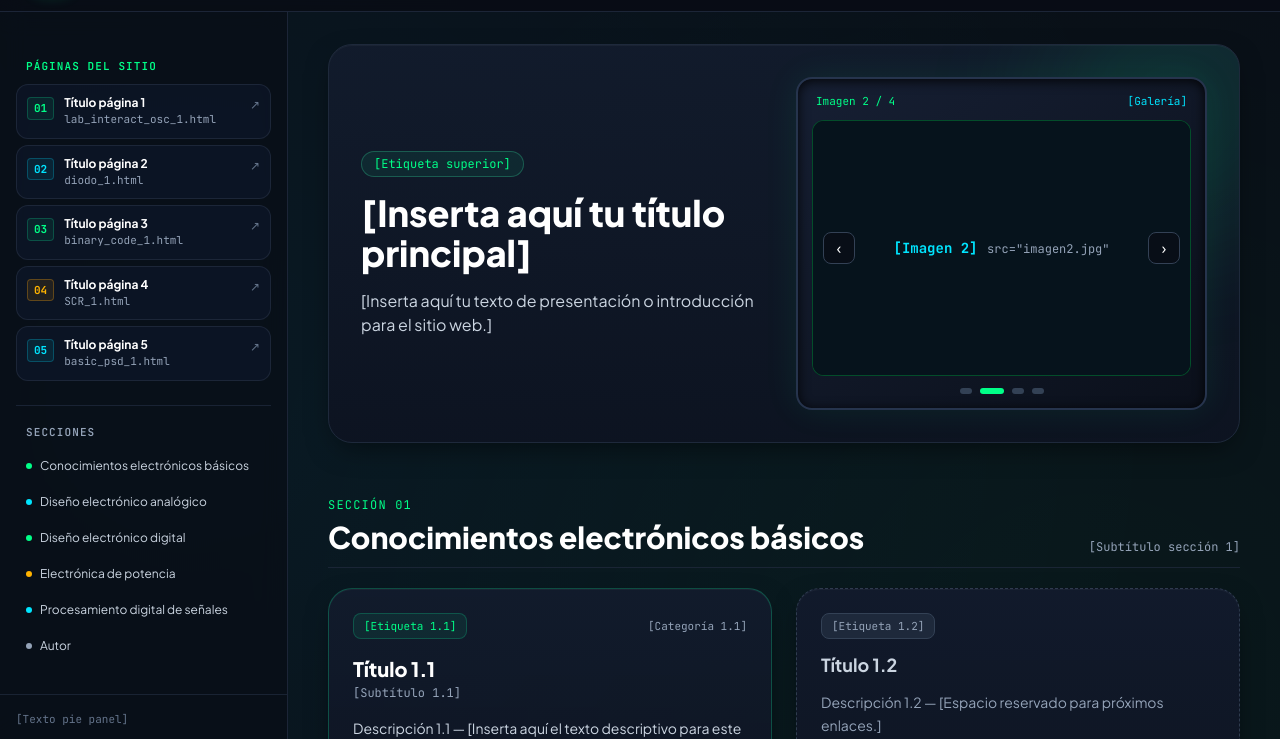
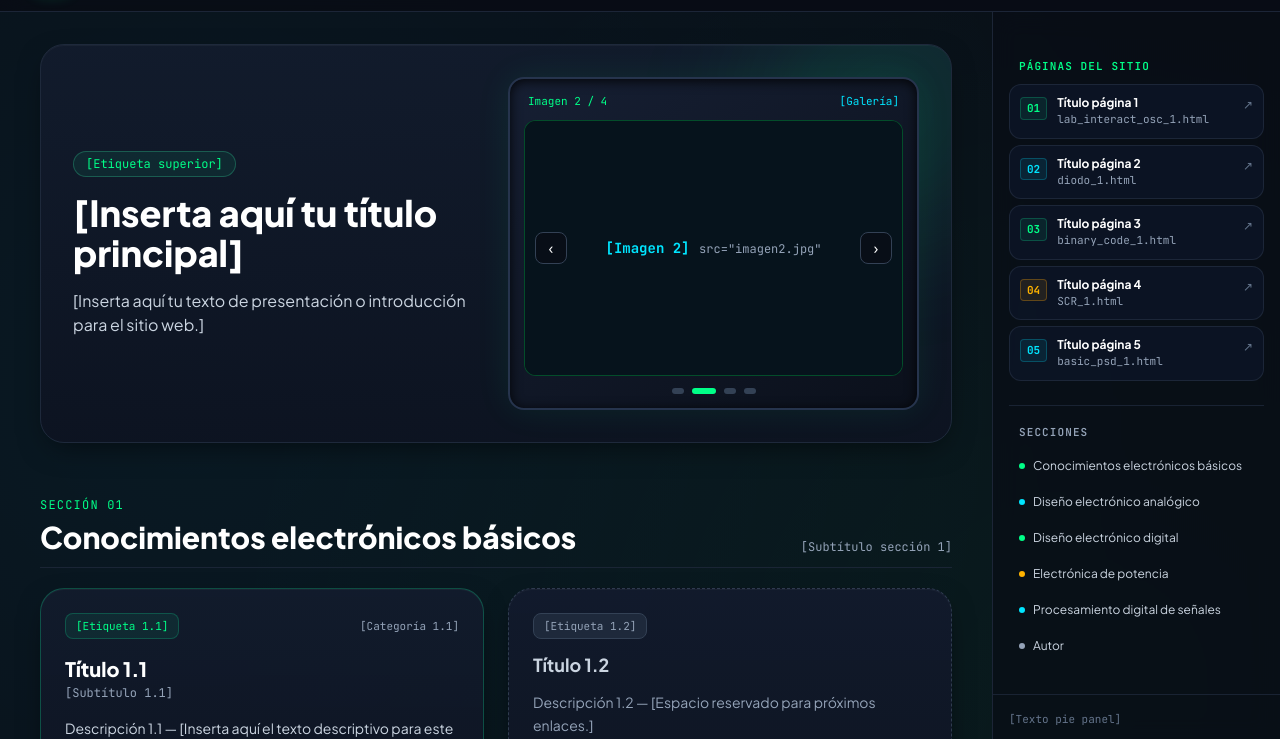
Before and after one commit to mefVLSI/MasteringElectronics, a plain HTML site: page index.html in a window 1280 px wide. Shown: the part 61-800 px from the top of the page. Drawn offline with nearby package versions, Linux system fonts and the light colour scheme.

Commit message:
panel a la derecha

```diff
--- a/index.html
+++ b/index.html
@@ -102,23 +102,11 @@
 </head>
 <body class="min-h-screen flex flex-col selection:bg-cyan-400/20 selection:text-cyan-300">
 
-  <!-- ==================== BARRA SUPERIOR FIJA (SIN ACCESO DIRECTO A OSCILOLAB) ==================== -->
-  <header class="sticky top-0 z-50 bg-[#090d16]/90 backdrop-blur-md border-b border-slate-800/90">
-    <div class="max-w-[1440px] mx-auto px-4 sm:px-6 lg:px-8">
+  <!-- ==================== BARRA SUPERIOR FIJA (ANCHO COMPLETO) ==================== -->
+  <header class="sticky top-0 z-50 w-full bg-[#090d16]/90 backdrop-blur-md border-b border-slate-800/90">
+    <div class="w-full px-4 sm:px-6 lg:px-8">
       <div class="flex items-center justify-between py-3.5 gap-4">
-        <!-- Botón de menú móvil + Título del sitio -->
-        <div class="flex items-center gap-3">
-          <button
-            type="button"
-            onclick="toggleSidebar()"
-            aria-label="Abrir navegación"
-            class="lg:hidden p-2 rounded-xl bg-slate-800/80 hover:bg-slate-700 text-slate-200 border border-slate-700 transition"
-          >
-            <svg class="w-5 h-5" fill="none" stroke="currentColor" stroke-width="2" viewBox="0 0 24 24">
-              <path stroke-linecap="round" stroke-linejoin="round" d="M4 6h16M4 12h16M4 18h16" />
-            </svg>
-          </button>
-
+        <!-- Título del sitio -->
         <a href="index.html" class="flex items-center gap-3 group">
           <div class="w-10 h-10 rounded-xl bg-emerald-500/10 border border-emerald-400/40 flex items-center justify-center shadow-[0_0_15px_rgba(0,255,136,0.2)] group-hover:border-[#00ff88] transition">
             <svg class="w-6 h-6 text-[#00ff88]" viewBox="0 0 24 24" fill="none" stroke="currentColor" stroke-width="2.2" stroke-linecap="round" stroke-linejoin="round">
@@ -135,13 +123,23 @@
             </span>
           </div>
         </a>
-        </div>
 
-        <!-- Enlace a sección de autor -->
-        <div class="flex items-center gap-3">
+        <!-- Enlace a sección de autor + Botón menú móvil a la derecha -->
+        <div class="flex items-center gap-2.5">
           <a href="#autor" class="text-xs font-mono text-slate-300 hover:text-[#00e5ff] transition px-3 py-1.5 rounded-lg border border-slate-800 hover:border-cyan-500/40">
             Autor
           </a>
+
+          <button
+            type="button"
+            onclick="toggleSidebar()"
+            aria-label="Abrir navegación"
+            class="lg:hidden p-2 rounded-xl bg-slate-800/80 hover:bg-slate-700 text-slate-200 border border-slate-700 transition"
+          >
+            <svg class="w-5 h-5" fill="none" stroke="currentColor" stroke-width="2" viewBox="0 0 24 24">
+              <path stroke-linecap="round" stroke-linejoin="round" d="M4 6h16M4 12h16M4 18h16" />
+            </svg>
+          </button>
         </div>
       </div>
     </div>
@@ -154,162 +152,8 @@
     class="fixed inset-0 bg-black/65 backdrop-blur-xs z-40 hidden lg:hidden"
   ></div>
 
-  <!-- ==================== CONTENEDOR FLEX: PANEL IZQUIERDO + CONTENIDO ==================== -->
-  <div class="flex-1 flex max-w-[1440px] w-full mx-auto">
-
-    <!-- ==================== PANEL DE NAVEGACIÓN IZQUIERDO ==================== -->
-    <aside
-      id="left-sidebar"
-      aria-label="Navegación del sitio"
-      class="fixed inset-y-0 left-0 z-40 w-72 bg-[#0b101d]/95 lg:bg-[#090d16]/70 backdrop-blur-md border-r border-slate-800/90 transform -translate-x-full lg:translate-x-0 lg:sticky lg:top-[69px] lg:h-[calc(100vh-69px)] transition-transform duration-200 ease-out flex flex-col justify-between sidebar-scroll overflow-y-auto"
-    >
-      <div class="p-4 space-y-6">
-        <!-- Encabezado móvil del panel -->
-        <div class="flex items-center justify-between lg:hidden pb-3 border-b border-slate-800">
-          <span class="font-mono text-xs uppercase tracking-wider text-[#00e5ff]">Navegación</span>
-          <button type="button" onclick="toggleSidebar()" class="text-slate-400 hover:text-white p-1">
-            ✕
-          </button>
-        </div>
-
-        <!-- Bloque 1: Enlaces a las páginas del sitio -->
-        <div class="space-y-2">
-          <div class="px-2.5">
-            <span class="font-mono text-[11px] uppercase tracking-widest text-[#00ff88] font-semibold">
-              Páginas del sitio
-            </span>
-          </div>
-
-          <nav class="space-y-1.5">
-            <!-- Enlace 1: lab_interact_osc_1.html -->
-            <a
-              href="electronics_basic/lab_interact_osc_1.html"
-              class="group flex items-start gap-2.5 p-2.5 rounded-xl bg-slate-900/70 hover:bg-emerald-500/10 border border-slate-800/90 hover:border-emerald-400/40 transition"
-            >
-              <span class="font-mono text-[11px] font-bold text-[#00ff88] bg-emerald-500/10 border border-emerald-500/30 px-1.5 py-0.5 rounded mt-0.5">
-                01
-              </span>
-              <div class="min-w-0 flex-1">
-                <p class="text-xs font-bold text-white group-hover:text-[#00ff88] transition truncate">
-                  Título página 1
-                </p>
-                <p class="text-[11px] font-mono text-slate-400 truncate">lab_interact_osc_1.html</p>
-              </div>
-              <span class="text-slate-500 group-hover:text-[#00ff88] text-xs mt-0.5">↗</span>
-            </a>
-
-            <!-- Enlace 2: diodo_1.html -->
-            <a
-              href="diodo_1.html"
-              class="group flex items-start gap-2.5 p-2.5 rounded-xl bg-slate-900/70 hover:bg-cyan-500/10 border border-slate-800/90 hover:border-cyan-400/40 transition"
-            >
-              <span class="font-mono text-[11px] font-bold text-[#00e5ff] bg-cyan-500/10 border border-cyan-500/30 px-1.5 py-0.5 rounded mt-0.5">
-                02
-              </span>
-              <div class="min-w-0 flex-1">
-                <p class="text-xs font-bold text-white group-hover:text-[#00e5ff] transition truncate">
-                  Título página 2
-                </p>
-                <p class="text-[11px] font-mono text-slate-400 truncate">diodo_1.html</p>
-              </div>
-              <span class="text-slate-500 group-hover:text-[#00e5ff] text-xs mt-0.5">↗</span>
-            </a>
-
-            <!-- Enlace 3: binary_code_1.html -->
-            <a
-              href="binary_code_1.html"
-              class="group flex items-start gap-2.5 p-2.5 rounded-xl bg-slate-900/70 hover:bg-emerald-500/10 border border-slate-800/90 hover:border-emerald-400/40 transition"
-            >
-              <span class="font-mono text-[11px] font-bold text-[#00ff88] bg-emerald-500/10 border border-emerald-500/30 px-1.5 py-0.5 rounded mt-0.5">
-                03
-              </span>
-              <div class="min-w-0 flex-1">
-                <p class="text-xs font-bold text-white group-hover:text-[#00ff88] transition truncate">
-                  Título página 3
-                </p>
-                <p class="text-[11px] font-mono text-slate-400 truncate">binary_code_1.html</p>
-              </div>
-              <span class="text-slate-500 group-hover:text-[#00ff88] text-xs mt-0.5">↗</span>
-            </a>
-
-            <!-- Enlace 4: SCR_1.html -->
-            <a
-              href="SCR_1.html"
-              class="group flex items-start gap-2.5 p-2.5 rounded-xl bg-slate-900/70 hover:bg-amber-500/10 border border-slate-800/90 hover:border-amber-400/40 transition"
-            >
-              <span class="font-mono text-[11px] font-bold text-[#ffb300] bg-amber-500/10 border border-amber-500/30 px-1.5 py-0.5 rounded mt-0.5">
-                04
-              </span>
-              <div class="min-w-0 flex-1">
-                <p class="text-xs font-bold text-white group-hover:text-[#ffb300] transition truncate">
-                  Título página 4
-                </p>
-                <p class="text-[11px] font-mono text-slate-400 truncate">SCR_1.html</p>
-              </div>
-              <span class="text-slate-500 group-hover:text-[#ffb300] text-xs mt-0.5">↗</span>
-            </a>
-
-            <!-- Enlace 5: basic_psd_1.html -->
-            <a
-              href="basic_psd_1.html"
-              class="group flex items-start gap-2.5 p-2.5 rounded-xl bg-slate-900/70 hover:bg-cyan-500/10 border border-slate-800/90 hover:border-cyan-400/40 transition"
-            >
-              <span class="font-mono text-[11px] font-bold text-[#00e5ff] bg-cyan-500/10 border border-cyan-500/30 px-1.5 py-0.5 rounded mt-0.5">
-                05
-              </span>
-              <div class="min-w-0 flex-1">
-                <p class="text-xs font-bold text-white group-hover:text-[#00e5ff] transition truncate">
-                  Título página 5
-                </p>
-                <p class="text-[11px] font-mono text-slate-400 truncate">basic_psd_1.html</p>
-              </div>
-              <span class="text-slate-500 group-hover:text-[#00e5ff] text-xs mt-0.5">↗</span>
-            </a>
-          </nav>
-        </div>
-
-        <!-- Bloque 2: Secciones en esta página -->
-        <div class="space-y-2 pt-3 border-t border-slate-800/80">
-          <div class="px-2.5">
-            <span class="font-mono text-[11px] uppercase tracking-widest text-slate-400 font-semibold">
-              Secciones
-            </span>
-          </div>
-
-          <nav class="space-y-1 text-xs">
-            <a href="#sec-basica" onclick="closeSidebarOnMobile()" class="flex items-center gap-2 px-2.5 py-2 rounded-lg text-slate-300 hover:text-white hover:bg-slate-800/70 transition">
-              <span class="w-1.5 h-1.5 rounded-full bg-[#00ff88]"></span>
-              <span>Conocimientos electrónicos básicos</span>
-            </a>
-            <a href="#sec-analogica" onclick="closeSidebarOnMobile()" class="flex items-center gap-2 px-2.5 py-2 rounded-lg text-slate-300 hover:text-white hover:bg-slate-800/70 transition">
-              <span class="w-1.5 h-1.5 rounded-full bg-[#00e5ff]"></span>
-              <span>Diseño electrónico analógico</span>
-            </a>
-            <a href="#sec-digital" onclick="closeSidebarOnMobile()" class="flex items-center gap-2 px-2.5 py-2 rounded-lg text-slate-300 hover:text-white hover:bg-slate-800/70 transition">
-              <span class="w-1.5 h-1.5 rounded-full bg-[#00ff88]"></span>
-              <span>Diseño electrónico digital</span>
-            </a>
-            <a href="#sec-potencia" onclick="closeSidebarOnMobile()" class="flex items-center gap-2 px-2.5 py-2 rounded-lg text-slate-300 hover:text-white hover:bg-slate-800/70 transition">
-              <span class="w-1.5 h-1.5 rounded-full bg-[#ffb300]"></span>
-              <span>Electrónica de potencia</span>
-            </a>
-            <a href="#sec-dsp" onclick="closeSidebarOnMobile()" class="flex items-center gap-2 px-2.5 py-2 rounded-lg text-slate-300 hover:text-white hover:bg-slate-800/70 transition">
-              <span class="w-1.5 h-1.5 rounded-full bg-[#00e5ff]"></span>
-              <span>Procesamiento digital de señales</span>
-            </a>
-            <a href="#autor" onclick="closeSidebarOnMobile()" class="flex items-center gap-2 px-2.5 py-2 rounded-lg text-slate-300 hover:text-white hover:bg-slate-800/70 transition">
-              <span class="w-1.5 h-1.5 rounded-full bg-slate-400"></span>
-              <span>Autor</span>
-            </a>
-          </nav>
-        </div>
-      </div>
-
-      <!-- Pie del Panel Lateral -->
-      <div class="p-4 border-t border-slate-800/80 text-[11px] font-mono text-slate-500">
-        <span>[Texto pie panel]</span>
-      </div>
-    </aside>
+  <!-- ==================== CONTENEDOR FLEX DE ANCHO COMPLETO (SIN MÁRGENES LATERALES) ==================== -->
+  <div class="flex-1 flex w-full">
 
     <!-- ==================== CONTENIDO PRINCIPAL ==================== -->
     <main class="flex-1 min-w-0 px-4 sm:px-6 lg:px-10 py-8 space-y-12">
@@ -350,9 +194,8 @@
 
               <!-- Ventana de visualización del carrusel -->
               <div class="scope-screen-wrap rounded-xl w-full h-56 sm:h-64 relative group">
-                <!-- Pista deslizante de 4 imágenes -->
                 <div id="carousel-track" class="flex w-full h-full transition-transform duration-500 ease-out">
-                  <!-- SLIDE 1: Cambia src="imagen1.jpg" por la ruta de tu imagen 1 -->
+                  <!-- SLIDE 1 -->
                   <div class="w-full h-full shrink-0 relative flex items-center justify-center bg-[#06131c]">
                     <img
                       src="imagen1.jpg"
@@ -366,7 +209,7 @@
                     </div>
                   </div>
 
-                  <!-- SLIDE 2: Cambia src="imagen2.jpg" por la ruta de tu imagen 2 -->
+                  <!-- SLIDE 2 -->
                   <div class="w-full h-full shrink-0 relative flex items-center justify-center bg-[#06131c]">
                     <img
                       src="imagen2.jpg"
@@ -380,7 +223,7 @@
                     </div>
                   </div>
 
-                  <!-- SLIDE 3: Cambia src="imagen3.jpg" por la ruta de tu imagen 3 -->
+                  <!-- SLIDE 3 -->
                   <div class="w-full h-full shrink-0 relative flex items-center justify-center bg-[#06131c]">
                     <img
                       src="imagen3.jpg"
@@ -394,7 +237,7 @@
                     </div>
                   </div>
 
-                  <!-- SLIDE 4: Cambia src="imagen4.jpg" por la ruta de tu imagen 4 -->
+                  <!-- SLIDE 4 -->
                   <div class="w-full h-full shrink-0 relative flex items-center justify-center bg-[#06131c]">
                     <img
                       src="imagen4.jpg"
@@ -478,7 +321,7 @@
             </div>
 
             <div class="pt-5 mt-5 border-t border-slate-800">
-              <a href="electronics_basic/lab_interact_osc_1.html" class="w-full py-3 px-4 rounded-xl bg-[#00ff88] hover:bg-emerald-300 text-slate-950 font-extrabold text-sm transition flex items-center justify-center gap-2 shadow-[0_0_18px_rgba(0,255,136,0.2)]">
+              <a href="lab_interact_osc_1.html" class="w-full py-3 px-4 rounded-xl bg-[#00ff88] hover:bg-emerald-300 text-slate-950 font-extrabold text-sm transition flex items-center justify-center gap-2 shadow-[0_0_18px_rgba(0,255,136,0.2)]">
                 <span>Botón 1.1</span>
                 <span>→</span>
               </a>
@@ -730,11 +573,166 @@
       </section>
 
     </main>
+
+    <!-- ==================== PANEL DE NAVEGACIÓN DERECHO (PEGADO AL BORDE DERECHO) ==================== -->
+    <aside
+      id="side-panel"
+      aria-label="Navegación del sitio"
+      class="fixed inset-y-0 right-0 z-40 w-72 shrink-0 bg-[#0b101d]/95 lg:bg-[#090d16]/70 backdrop-blur-md border-l border-slate-800/90 transform translate-x-full lg:translate-x-0 lg:sticky lg:top-[69px] lg:h-[calc(100vh-69px)] transition-transform duration-200 ease-out flex flex-col justify-between sidebar-scroll overflow-y-auto"
+    >
+      <div class="p-4 space-y-6">
+        <!-- Encabezado móvil del panel -->
+        <div class="flex items-center justify-between lg:hidden pb-3 border-b border-slate-800">
+          <span class="font-mono text-xs uppercase tracking-wider text-[#00e5ff]">Navegación</span>
+          <button type="button" onclick="toggleSidebar()" class="text-slate-400 hover:text-white p-1">
+            ✕
+          </button>
+        </div>
+
+        <!-- Bloque 1: Enlaces a las páginas del sitio -->
+        <div class="space-y-2">
+          <div class="px-2.5">
+            <span class="font-mono text-[11px] uppercase tracking-widest text-[#00ff88] font-semibold">
+              Páginas del sitio
+            </span>
+          </div>
+
+          <nav class="space-y-1.5">
+            <!-- Enlace 1: lab_interact_osc_1.html -->
+            <a
+              href="lab_interact_osc_1.html"
+              class="group flex items-start gap-2.5 p-2.5 rounded-xl bg-slate-900/70 hover:bg-emerald-500/10 border border-slate-800/90 hover:border-emerald-400/40 transition"
+            >
+              <span class="font-mono text-[11px] font-bold text-[#00ff88] bg-emerald-500/10 border border-emerald-500/30 px-1.5 py-0.5 rounded mt-0.5">
+                01
+              </span>
+              <div class="min-w-0 flex-1">
+                <p class="text-xs font-bold text-white group-hover:text-[#00ff88] transition truncate">
+                  Título página 1
+                </p>
+                <p class="text-[11px] font-mono text-slate-400 truncate">lab_interact_osc_1.html</p>
+              </div>
+              <span class="text-slate-500 group-hover:text-[#00ff88] text-xs mt-0.5">↗</span>
+            </a>
+
+            <!-- Enlace 2: diodo_1.html -->
+            <a
+              href="diodo_1.html"
+              class="group flex items-start gap-2.5 p-2.5 rounded-xl bg-slate-900/70 hover:bg-cyan-500/10 border border-slate-800/90 hover:border-cyan-400/40 transition"
+            >
+              <span class="font-mono text-[11px] font-bold text-[#00e5ff] bg-cyan-500/10 border border-cyan-500/30 px-1.5 py-0.5 rounded mt-0.5">
+                02
+              </span>
+              <div class="min-w-0 flex-1">
+                <p class="text-xs font-bold text-white group-hover:text-[#00e5ff] transition truncate">
+                  Título página 2
+                </p>
+                <p class="text-[11px] font-mono text-slate-400 truncate">diodo_1.html</p>
+              </div>
+              <span class="text-slate-500 group-hover:text-[#00e5ff] text-xs mt-0.5">↗</span>
+            </a>
+
+            <!-- Enlace 3: binary_code_1.html -->
+            <a
+              href="binary_code_1.html"
+              class="group flex items-start gap-2.5 p-2.5 rounded-xl bg-slate-900/70 hover:bg-emerald-500/10 border border-slate-800/90 hover:border-emerald-400/40 transition"
+            >
+              <span class="font-mono text-[11px] font-bold text-[#00ff88] bg-emerald-500/10 border border-emerald-500/30 px-1.5 py-0.5 rounded mt-0.5">
+                03
+              </span>
+              <div class="min-w-0 flex-1">
+                <p class="text-xs font-bold text-white group-hover:text-[#00ff88] transition truncate">
+                  Título página 3
+                </p>
+                <p class="text-[11px] font-mono text-slate-400 truncate">binary_code_1.html</p>
+              </div>
+              <span class="text-slate-500 group-hover:text-[#00ff88] text-xs mt-0.5">↗</span>
+            </a>
+
+            <!-- Enlace 4: SCR_1.html -->
+            <a
+              href="SCR_1.html"
+              class="group flex items-start gap-2.5 p-2.5 rounded-xl bg-slate-900/70 hover:bg-amber-500/10 border border-slate-800/90 hover:border-amber-400/40 transition"
+            >
+              <span class="font-mono text-[11px] font-bold text-[#ffb300] bg-amber-500/10 border border-amber-500/30 px-1.5 py-0.5 rounded mt-0.5">
+                04
+              </span>
+              <div class="min-w-0 flex-1">
+                <p class="text-xs font-bold text-white group-hover:text-[#ffb300] transition truncate">
+                  Título página 4
+                </p>
+                <p class="text-[11px] font-mono text-slate-400 truncate">SCR_1.html</p>
+              </div>
+              <span class="text-slate-500 group-hover:text-[#ffb300] text-xs mt-0.5">↗</span>
+            </a>
+
+            <!-- Enlace 5: basic_psd_1.html -->
+            <a
+              href="basic_psd_1.html"
+              class="group flex items-start gap-2.5 p-2.5 rounded-xl bg-slate-900/70 hover:bg-cyan-500/10 border border-slate-800/90 hover:border-cyan-400/40 transition"
+            >
+              <span class="font-mono text-[11px] font-bold text-[#00e5ff] bg-cyan-500/10 border border-cyan-500/30 px-1.5 py-0.5 rounded mt-0.5">
+                05
+              </span>
+              <div class="min-w-0 flex-1">
+                <p class="text-xs font-bold text-white group-hover:text-[#00e5ff] transition truncate">
+                  Título página 5
+                </p>
+                <p class="text-[11px] font-mono text-slate-400 truncate">basic_psd_1.html</p>
+              </div>
+              <span class="text-slate-500 group-hover:text-[#00e5ff] text-xs mt-0.5">↗</span>
+            </a>
+          </nav>
+        </div>
+
+        <!-- Bloque 2: Secciones en esta página -->
+        <div class="space-y-2 pt-3 border-t border-slate-800/80">
+          <div class="px-2.5">
+            <span class="font-mono text-[11px] uppercase tracking-widest text-slate-400 font-semibold">
+              Secciones
+            </span>
+          </div>
+
+          <nav class="space-y-1 text-xs">
+            <a href="#sec-basica" onclick="closeSidebarOnMobile()" class="flex items-center gap-2 px-2.5 py-2 rounded-lg text-slate-300 hover:text-white hover:bg-slate-800/70 transition">
+              <span class="w-1.5 h-1.5 rounded-full bg-[#00ff88]"></span>
+              <span>Conocimientos electrónicos básicos</span>
+            </a>
+            <a href="#sec-analogica" onclick="closeSidebarOnMobile()" class="flex items-center gap-2 px-2.5 py-2 rounded-lg text-slate-300 hover:text-white hover:bg-slate-800/70 transition">
+              <span class="w-1.5 h-1.5 rounded-full bg-[#00e5ff]"></span>
+              <span>Diseño electrónico analógico</span>
+            </a>
+            <a href="#sec-digital" onclick="closeSidebarOnMobile()" class="flex items-center gap-2 px-2.5 py-2 rounded-lg text-slate-300 hover:text-white hover:bg-slate-800/70 transition">
+              <span class="w-1.5 h-1.5 rounded-full bg-[#00ff88]"></span>
+              <span>Diseño electrónico digital</span>
+            </a>
+            <a href="#sec-potencia" onclick="closeSidebarOnMobile()" class="flex items-center gap-2 px-2.5 py-2 rounded-lg text-slate-300 hover:text-white hover:bg-slate-800/70 transition">
+              <span class="w-1.5 h-1.5 rounded-full bg-[#ffb300]"></span>
+              <span>Electrónica de potencia</span>
+            </a>
+            <a href="#sec-dsp" onclick="closeSidebarOnMobile()" class="flex items-center gap-2 px-2.5 py-2 rounded-lg text-slate-300 hover:text-white hover:bg-slate-800/70 transition">
+              <span class="w-1.5 h-1.5 rounded-full bg-[#00e5ff]"></span>
+              <span>Procesamiento digital de señales</span>
+            </a>
+            <a href="#autor" onclick="closeSidebarOnMobile()" class="flex items-center gap-2 px-2.5 py-2 rounded-lg text-slate-300 hover:text-white hover:bg-slate-800/70 transition">
+              <span class="w-1.5 h-1.5 rounded-full bg-slate-400"></span>
+              <span>Autor</span>
+            </a>
+          </nav>
+        </div>
+      </div>
+
+      <!-- Pie del Panel Lateral -->
+      <div class="p-4 border-t border-slate-800/80 text-[11px] font-mono text-slate-500">
+        <span>[Texto pie panel]</span>
+      </div>
+    </aside>
+
   </div>
 
   <!-- ==================== PIE DE PÁGINA ==================== -->
-  <footer class="border-t border-slate-800/90 bg-[#090d16]/95 mt-8">
-    <div class="max-w-[1440px] mx-auto px-4 sm:px-6 lg:px-8 py-5 flex flex-col sm:flex-row items-center justify-between gap-3 text-xs text-slate-400">
+  <footer class="w-full border-t border-slate-800/90 bg-[#090d16]/95">
+    <div class="w-full px-4 sm:px-6 lg:px-8 py-5 flex flex-col sm:flex-row items-center justify-between gap-3 text-xs text-slate-400">
       <div class="flex items-center gap-2">
         <span class="w-2 h-2 rounded-full bg-[#00ff88]"></span>
         <span class="font-semibold text-slate-200">Aprendizaje electrónico interactivo</span>
@@ -747,19 +745,19 @@
 
   <!-- ==================== SCRIPTS: MENÚ LATERAL Y CARRUSEL DE 4 IMÁGENES ==================== -->
   <script>
-    // Control del panel lateral en dispositivos móviles
+    // Control del panel lateral derecho en dispositivos móviles
     function toggleSidebar() {
-      const sidebar = document.getElementById('left-sidebar');
+      const sidebar = document.getElementById('side-panel');
       const backdrop = document.getElementById('sidebar-backdrop');
-      sidebar.classList.toggle('-translate-x-full');
+      sidebar.classList.toggle('translate-x-full');
       backdrop.classList.toggle('hidden');
     }
 
     function closeSidebarOnMobile() {
       if (window.innerWidth < 1024) {
-        const sidebar = document.getElementById('left-sidebar');
+        const sidebar = document.getElementById('side-panel');
         const backdrop = document.getElementById('sidebar-backdrop');
-        sidebar.classList.add('-translate-x-full');
+        sidebar.classList.add('translate-x-full');
         backdrop.classList.add('hidden');
       }
     }
```
Lines whose indentation alone changed are shown as unchanged.
